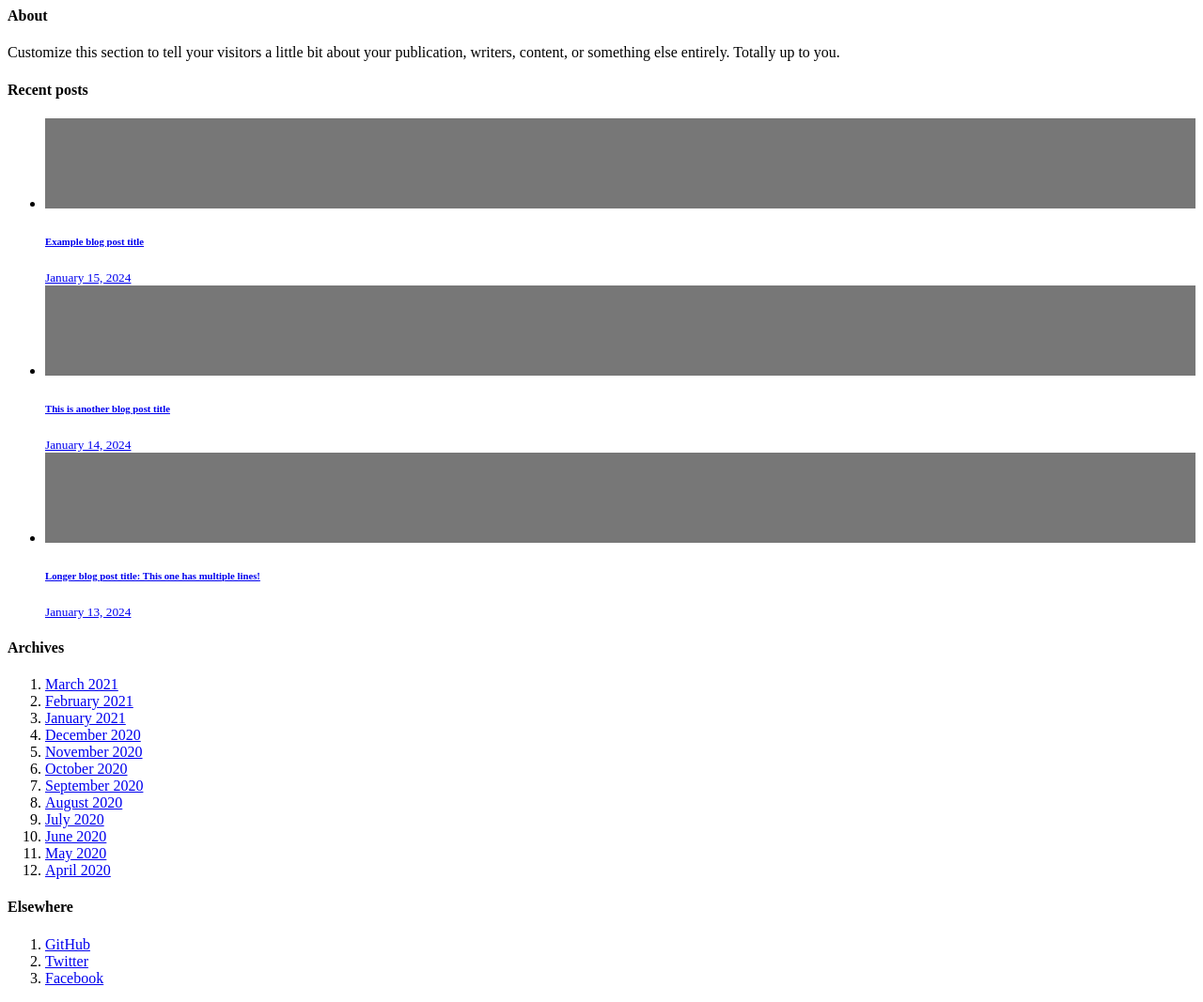
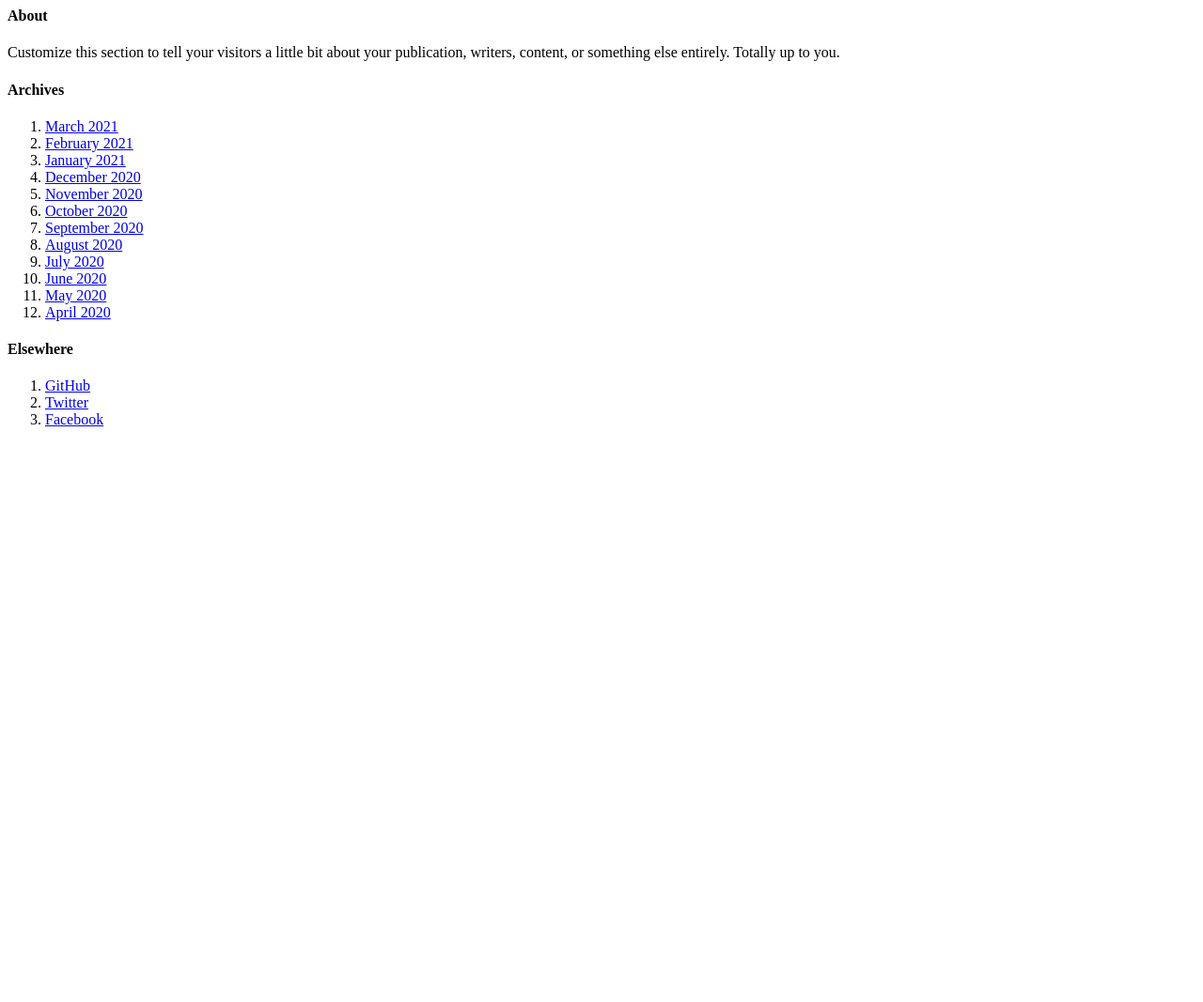
Before and after one commit to PretisH13/Blog, a Python web app: template django_mat/landingpage/templates/landingpage/partials/_sidebar.html in a window 1280 px wide. Shown: the whole page at 94% size. After the commit the page ends 454 px from the top, so only its background shows below. Run offline with Jinja, Linux system fonts and the light colour scheme; the template is opened without the code that fills it, so the values that code supplies are empty.

Commit message:
*ndarja ne blloke e sidebar

```diff
--- a/django_mat/landingpage/templates/landingpage/partials/_sidebar.html
+++ b/django_mat/landingpage/templates/landingpage/partials/_sidebar.html
@@ -1,68 +1,47 @@
   <div class="col-md-4">
       <div class="position-sticky" style="top: 2rem;">
-        <div class="p-4 mb-3 bg-body-tertiary rounded">
-          <h4 class="fst-italic">About</h4>
-          <p class="mb-0">Customize this section to tell your visitors a little bit about your publication, writers, content, or something else entirely. Totally up to you.</p>
-        </div>
+    {% block widget_about%}
+    {% include "landingpage/partials/_widget_about.html" %}
+    {% endblock %}
 
-        <div>
-          <h4 class="fst-italic">Recent posts</h4>
-          <ul class="list-unstyled">
-            <li>
-              <a class="d-flex flex-column flex-lg-row gap-3 align-items-start align-items-lg-center py-3 link-body-emphasis text-decoration-none border-top" href="#">
-                <svg class="bd-placeholder-img" width="100%" height="96" xmlns="http://www.w3.org/2000/svg" aria-hidden="true" preserveAspectRatio="xMidYMid slice" focusable="false"><rect width="100%" height="100%" fill="#777"/></svg>
-                <div class="col-lg-8">
-                  <h6 class="mb-0">Example blog post title</h6>
-                  <small class="text-body-secondary">January 15, 2024</small>
-                </div>
-              </a>
-            </li>
-            <li>
-              <a class="d-flex flex-column flex-lg-row gap-3 align-items-start align-items-lg-center py-3 link-body-emphasis text-decoration-none border-top" href="#">
-                <svg class="bd-placeholder-img" width="100%" height="96" xmlns="http://www.w3.org/2000/svg" aria-hidden="true" preserveAspectRatio="xMidYMid slice" focusable="false"><rect width="100%" height="100%" fill="#777"/></svg>
-                <div class="col-lg-8">
-                  <h6 class="mb-0">This is another blog post title</h6>
-                  <small class="text-body-secondary">January 14, 2024</small>
-                </div>
-              </a>
-            </li>
-            <li>
-              <a class="d-flex flex-column flex-lg-row gap-3 align-items-start align-items-lg-center py-3 link-body-emphasis text-decoration-none border-top" href="#">
-                <svg class="bd-placeholder-img" width="100%" height="96" xmlns="http://www.w3.org/2000/svg" aria-hidden="true" preserveAspectRatio="xMidYMid slice" focusable="false"><rect width="100%" height="100%" fill="#777"/></svg>
-                <div class="col-lg-8">
-                  <h6 class="mb-0">Longer blog post title: This one has multiple lines!</h6>
-                  <small class="text-body-secondary">January 13, 2024</small>
-                </div>
-              </a>
-            </li>
-          </ul>
-        </div>
+<!--        <div>-->
+<!--          <h4 class="fst-italic">Recent posts</h4>-->
+<!--          <ul class="list-unstyled">-->
+<!--            <li>-->
+<!--              <a class="d-flex flex-column flex-lg-row gap-3 align-items-start align-items-lg-center py-3 link-body-emphasis text-decoration-none border-top" href="#">-->
+<!--                <svg class="bd-placeholder-img" width="100%" height="96" xmlns="http://www.w3.org/2000/svg" aria-hidden="true" preserveAspectRatio="xMidYMid slice" focusable="false"><rect width="100%" height="100%" fill="#777"/></svg>-->
+<!--                <div class="col-lg-8">-->
+<!--                  <h6 class="mb-0">Example blog post title</h6>-->
+<!--                  <small class="text-body-secondary">January 15, 2024</small>-->
+<!--                </div>-->
+<!--              </a>-->
+<!--            </li>-->
+<!--            <li>-->
+<!--              <a class="d-flex flex-column flex-lg-row gap-3 align-items-start align-items-lg-center py-3 link-body-emphasis text-decoration-none border-top" href="#">-->
+<!--                <svg class="bd-placeholder-img" width="100%" height="96" xmlns="http://www.w3.org/2000/svg" aria-hidden="true" preserveAspectRatio="xMidYMid slice" focusable="false"><rect width="100%" height="100%" fill="#777"/></svg>-->
+<!--                <div class="col-lg-8">-->
+<!--                  <h6 class="mb-0">This is another blog post title</h6>-->
+<!--                  <small class="text-body-secondary">January 14, 2024</small>-->
+<!--                </div>-->
+<!--              </a>-->
+<!--            </li>-->
+<!--            <li>-->
+<!--              <a class="d-flex flex-column flex-lg-row gap-3 align-items-start align-items-lg-center py-3 link-body-emphasis text-decoration-none border-top" href="#">-->
+<!--                <svg class="bd-placeholder-img" width="100%" height="96" xmlns="http://www.w3.org/2000/svg" aria-hidden="true" preserveAspectRatio="xMidYMid slice" focusable="false"><rect width="100%" height="100%" fill="#777"/></svg>-->
+<!--                <div class="col-lg-8">-->
+<!--                  <h6 class="mb-0">Longer blog post title: This one has multiple lines!</h6>-->
+<!--                  <small class="text-body-secondary">January 13, 2024</small>-->
+<!--                </div>-->
+<!--              </a>-->
+<!--            </li>-->
+<!--          </ul>-->
+<!--        </div>-->
 
-        <div class="p-4">
-          <h4 class="fst-italic">Archives</h4>
-          <ol class="list-unstyled mb-0">
-            <li><a href="#">March 2021</a></li>
-            <li><a href="#">February 2021</a></li>
-            <li><a href="#">January 2021</a></li>
-            <li><a href="#">December 2020</a></li>
-            <li><a href="#">November 2020</a></li>
-            <li><a href="#">October 2020</a></li>
-            <li><a href="#">September 2020</a></li>
-            <li><a href="#">August 2020</a></li>
-            <li><a href="#">July 2020</a></li>
-            <li><a href="#">June 2020</a></li>
-            <li><a href="#">May 2020</a></li>
-            <li><a href="#">April 2020</a></li>
-          </ol>
-        </div>
+    {% block widget_archives%}
+    {% include "landingpage/partials/_widget_archives.html" %}
+    {% endblock %}
 
-        <div class="p-4">
-          <h4 class="fst-italic">Elsewhere</h4>
-          <ol class="list-unstyled">
-            <li><a href="#">GitHub</a></li>
-            <li><a href="#">Twitter</a></li>
-            <li><a href="#">Facebook</a></li>
-          </ol>
-        </div>
-      </div>
+    {% block widget_social%}
+    {% include "landingpage/partials/_widget_social.html" %}
+    {% endblock %}
     </div>
--- /dev/null
+++ b/django_mat/landingpage/templates/landingpage/partials/_widget_about.html
@@ -0,0 +1,4 @@
+        <div class="p-4 mb-3 bg-body-tertiary rounded">
+          <h4 class="fst-italic">About</h4>
+          <p class="mb-0">Customize this section to tell your visitors a little bit about your publication, writers, content, or something else entirely. Totally up to you.</p>
+        </div>
--- /dev/null
+++ b/django_mat/landingpage/templates/landingpage/partials/_widget_archives.html
@@ -0,0 +1,17 @@
+        <div class="p-4">
+          <h4 class="fst-italic">Archives</h4>
+          <ol class="list-unstyled mb-0">
+            <li><a href="#">March 2021</a></li>
+            <li><a href="#">February 2021</a></li>
+            <li><a href="#">January 2021</a></li>
+            <li><a href="#">December 2020</a></li>
+            <li><a href="#">November 2020</a></li>
+            <li><a href="#">October 2020</a></li>
+            <li><a href="#">September 2020</a></li>
+            <li><a href="#">August 2020</a></li>
+            <li><a href="#">July 2020</a></li>
+            <li><a href="#">June 2020</a></li>
+            <li><a href="#">May 2020</a></li>
+            <li><a href="#">April 2020</a></li>
+          </ol>
+        </div>
--- /dev/null
+++ b/django_mat/landingpage/templates/landingpage/partials/_widget_social.html
@@ -0,0 +1,9 @@
+        <div class="p-4">
+          <h4 class="fst-italic">Elsewhere</h4>
+          <ol class="list-unstyled">
+            <li><a href="#">GitHub</a></li>
+            <li><a href="#">Twitter</a></li>
+            <li><a href="#">Facebook</a></li>
+          </ol>
+        </div>
+      </div>
```
